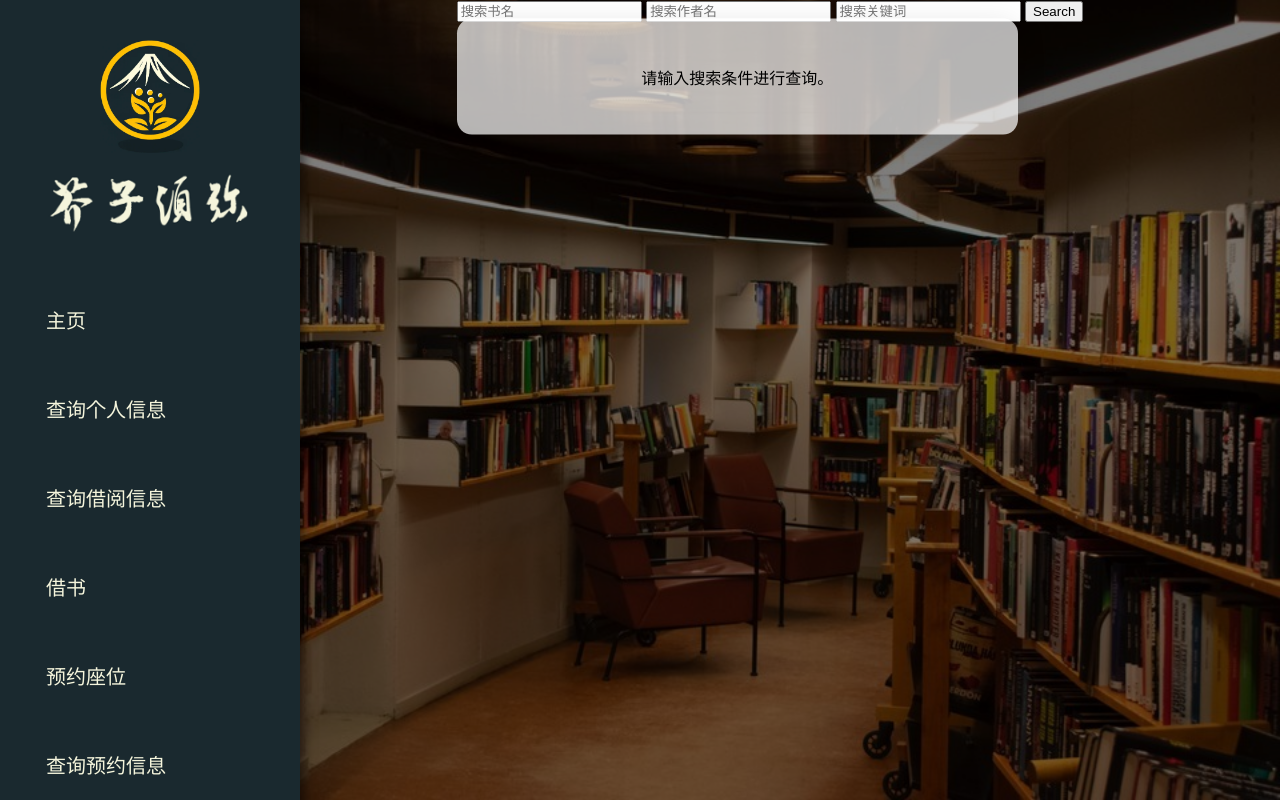
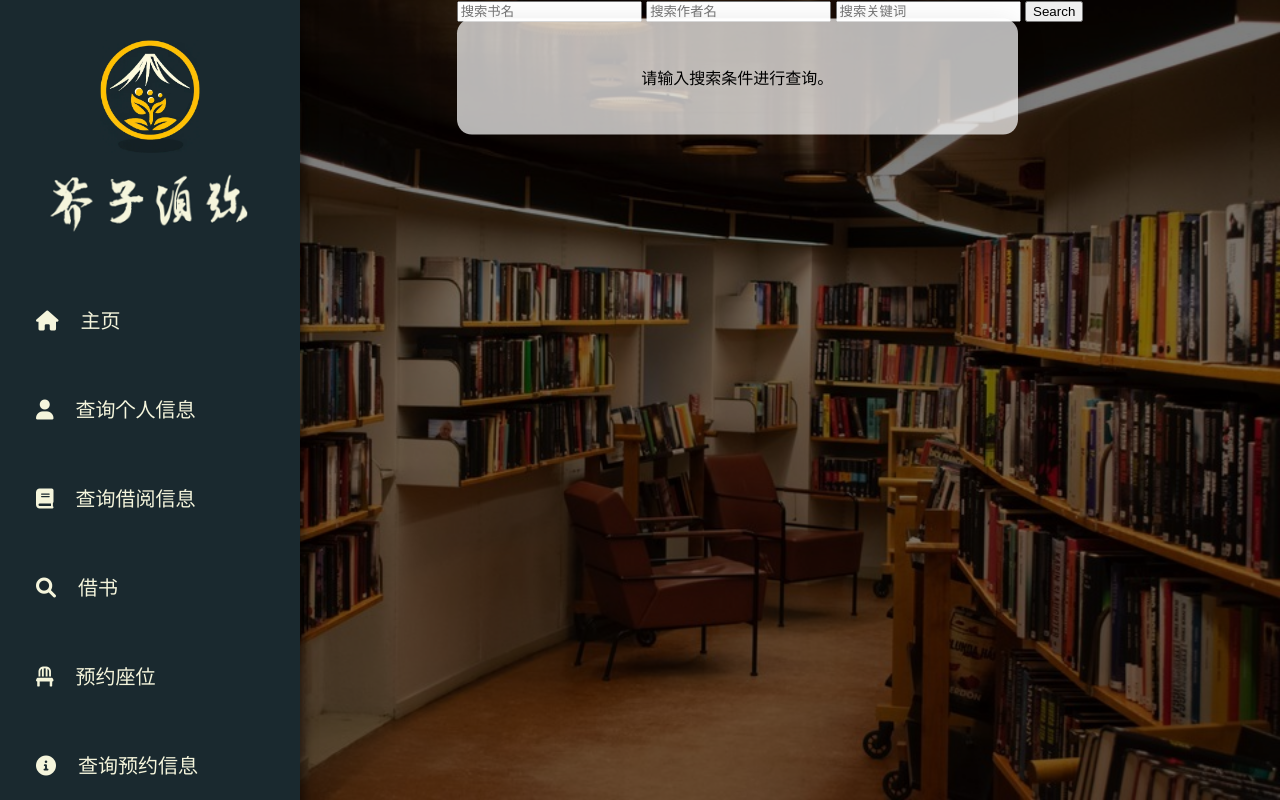
Before and after one commit to 00nauy/DBMS, a Flask app: page /search in a window 1280 px wide. Run offline with Flask 3, Linux system fonts and the light colour scheme; the visitor is signed in with stand-in values (Sample User, id 1); data that the repository does not hold is empty.

Commit message:
加入icon

```diff
--- a/templates/borrow_info.html
+++ b/templates/borrow_info.html
@@ -39,6 +39,7 @@
     <title>借阅信息页面</title>
     <link rel="stylesheet" href="../static/css/borrow_info.css">
     <link rel="stylesheet" href="../static/css/general.css">
+    <link rel="stylesheet" href="https://cdnjs.cloudflare.com/ajax/libs/font-awesome/6.0.0-beta3/css/all.min.css">
 </head>
 <body>
 
--- a/templates/reserve_info.html
+++ b/templates/reserve_info.html
@@ -50,6 +50,7 @@
     <title>预约信息页面</title>
     <link rel="stylesheet" href="../static/css/reserve_info.css">
     <link rel="stylesheet" href="../static/css/general.css">
+    <link rel="stylesheet" href="https://cdnjs.cloudflare.com/ajax/libs/font-awesome/6.0.0-beta3/css/all.min.css">
 </head>
 <body>
 
--- a/templates/search.html
+++ b/templates/search.html
@@ -6,6 +6,7 @@
     <title>书籍列表</title>
     <link rel="stylesheet" href="../static/css/search.css">
     <link rel="stylesheet" href="../static/css/general.css">
+    <link rel="stylesheet" href="https://cdnjs.cloudflare.com/ajax/libs/font-awesome/6.0.0-beta3/css/all.min.css">
 </head>
 <body>
     <div class="background-image"></div>
--- a/templates/seats.html
+++ b/templates/seats.html
@@ -6,6 +6,7 @@
     <title>座位预约</title>
     <link rel="stylesheet" href="../static/css/general.css">
     <link rel="stylesheet" href="../static/css/seats.css">
+    <link rel="stylesheet" href="https://cdnjs.cloudflare.com/ajax/libs/font-awesome/6.0.0-beta3/css/all.min.css">
 </head>
 <body>
 
--- a/templates/seats3.html
+++ b/templates/seats3.html
@@ -6,6 +6,7 @@
     <title>座位预约</title>
     <link rel="stylesheet" href="../static/css/general.css">
     <link rel="stylesheet" href="../static/css/seats.css">
+    <link rel="stylesheet" href="https://cdnjs.cloudflare.com/ajax/libs/font-awesome/6.0.0-beta3/css/all.min.css">
 </head>
 <body>
 
```
